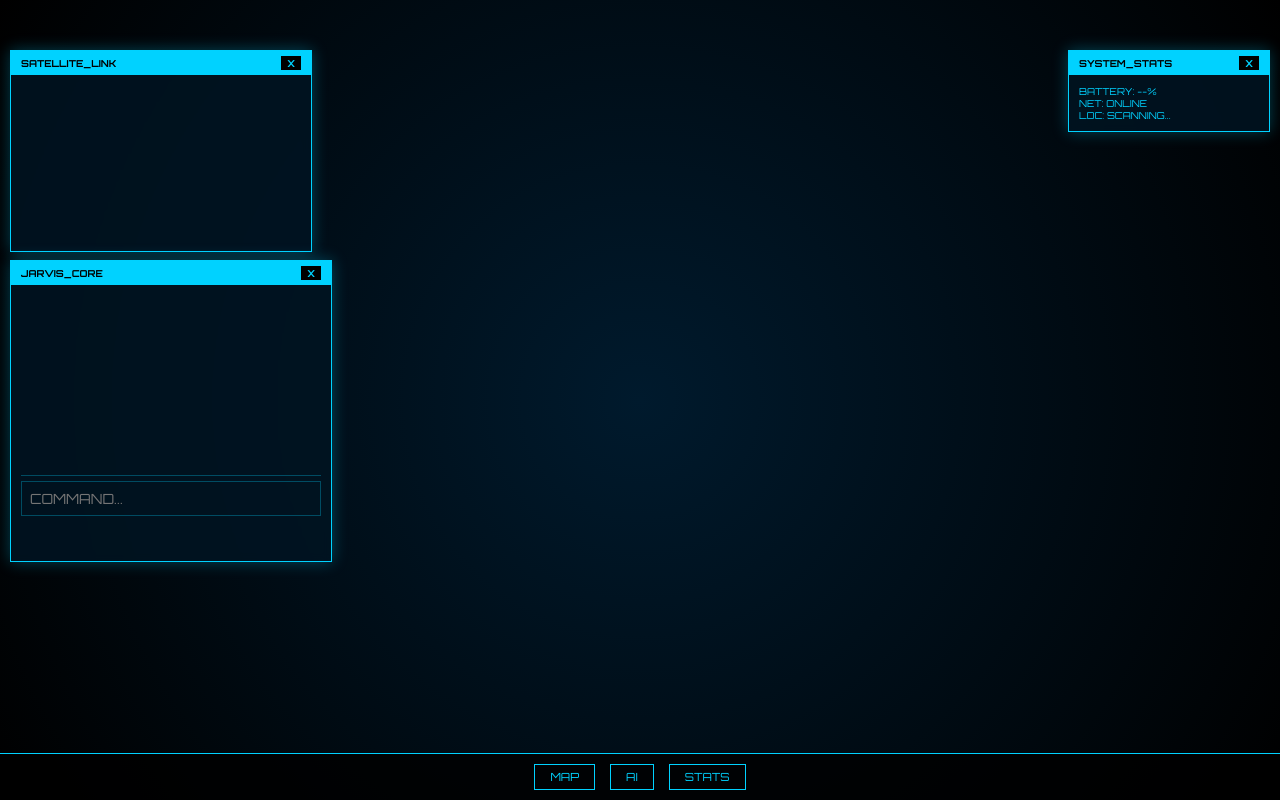
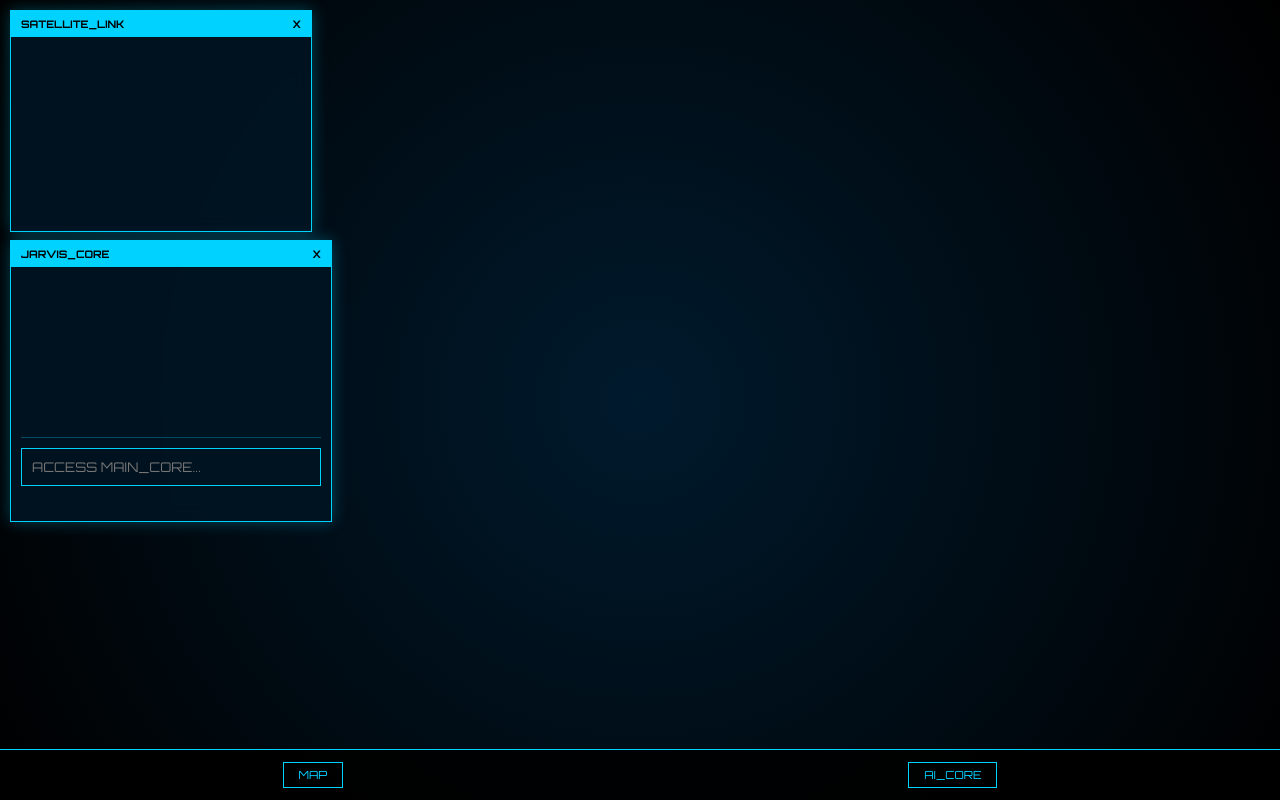
Before and after one commit to bestloveant001-beep/jarvis-web, a website: page index.html in a window 1280 px wide. Drawn offline with nearby package versions, Linux system fonts and the light colour scheme.

Commit message:
index.html

```diff
--- a/index.html
+++ b/index.html
@@ -1,186 +1,92 @@
 <!DOCTYPE html>
 <html>
 <head>
-    <title>[ MARK-V20 ] MULTI-WINDOW OS</title>
+    <title>[ MARK-V20 ] MULTI-WINDOW HUD</title>
     <meta name="viewport" content="width=device-width, initial-scale=1, maximum-scale=1, user-scalable=no">
     <link href="https://fonts.googleapis.com/css2?family=Orbitron:wght@400;700&display=swap" rel="stylesheet">
     <link rel="stylesheet" href="https://unpkg.com/leaflet@1.9.4/dist/leaflet.css" />
     <style>
-        :root { --iron-cyan: #00d2ff; --iron-glow: rgba(0, 210, 255, 0.3); --bg: #000a12; }
-        body { background: var(--bg); color: var(--iron-cyan); font-family: 'Orbitron', sans-serif; margin: 0; height: 100vh; overflow: hidden; }
-
-        /* Desktop/HUD Wallpaper */
+        :root { --iron-cyan: #00d2ff; --iron-glow: rgba(0, 210, 255, 0.3); }
+        body { background: #000; color: var(--iron-cyan); font-family: 'Orbitron', sans-serif; margin: 0; height: 100vh; overflow: hidden; }
         .desktop { position: relative; width: 100%; height: 100%; background: radial-gradient(circle, #001a2d 0%, #000 100%); }
-
-        /* Window Style */
-        .window { position: absolute; border: 1px solid var(--iron-cyan); background: rgba(0, 20, 35, 0.85); backdrop-filter: blur(5px); display: flex; flex-direction: column; min-width: 200px; box-shadow: 0 0 15px var(--iron-glow); z-index: 10; transition: opacity 0.3s; }
-        .window-header { background: var(--iron-cyan); color: #000; padding: 5px 10px; font-size: 0.6em; font-weight: bold; cursor: move; display: flex; justify-content: space-between; align-items: center; }
-        .window-content { padding: 10px; flex: 1; overflow: auto; }
-        .close-btn { cursor: pointer; background: #000; color: var(--iron-cyan); padding: 0 5px; border: 1px solid #000; }
-
-        /* Specific Window Sizes */
-        #win-map { top: 50px; left: 10px; width: 300px; height: 200px; }
-        #win-ai { top: 260px; left: 10px; width: 320px; height: 300px; }
-        #win-status { top: 50px; right: 10px; width: 180px; }
-
-        /* Map & AI internal */
-        #map { width: 100%; height: 100%; filter: hue-rotate(180deg) invert(0.9); }
-        .chat-log { height: 180px; overflow-y: auto; font-size: 0.75em; border-bottom: 1px solid var(--iron-glow); margin-bottom: 5px; }
-        .u-msg { color: #fff; opacity: 0.5; }
-        .j-msg { color: var(--iron-cyan); margin-bottom: 8px; }
-
-        /* Bottom Taskbar */
-        .taskbar { position: fixed; bottom: 0; width: 100%; background: rgba(0, 0, 0, 0.8); border-top: 1px solid var(--iron-cyan); display: flex; justify-content: center; gap: 15px; padding: 10px 0; z-index: 1000; }
-        .app-icon { border: 1px solid var(--iron-cyan); padding: 5px 15px; font-size: 0.7em; cursor: pointer; transition: 0.3s; }
-        .app-icon:active { background: var(--iron-cyan); color: #000; }
-
-        input { width: 100%; background: none; border: 1px solid var(--iron-glow); color: var(--iron-cyan); padding: 8px; font-family: 'Orbitron'; box-sizing: border-box; font-size: 14px; }
+        .window { position: absolute; border: 1px solid var(--iron-cyan); background: rgba(0, 20, 35, 0.9); backdrop-filter: blur(10px); display: flex; flex-direction: column; min-width: 280px; box-shadow: 0 0 15px var(--iron-glow); z-index: 10; }
+        .window-header { background: var(--iron-cyan); color: #000; padding: 6px 10px; font-size: 0.65em; font-weight: bold; cursor: move; display: flex; justify-content: space-between; }
+        .window-content { padding: 10px; flex: 1; }
+        #win-map { top: 10px; left: 10px; width: 300px; height: 220px; }
+        #win-ai { top: 240px; left: 10px; width: 320px; height: 280px; }
+        #map { width: 100%; height: 100%; filter: hue-rotate(180deg) brightness(0.8); }
+        .chat-box { height: 160px; overflow-y: auto; font-size: 0.8em; margin-bottom: 10px; border-bottom: 1px solid var(--iron-glow); }
+        .u-msg { color: #fff; opacity: 0.5; margin-bottom: 5px; }
+        .j-msg { color: var(--iron-cyan); margin-bottom: 10px; font-weight: bold; }
+        .taskbar { position: fixed; bottom: 0; width: 100%; background: rgba(0,0,0,0.9); border-top: 1px solid var(--iron-cyan); display: flex; justify-content: space-around; padding: 12px 0; z-index: 1000; }
+        .btn { border: 1px solid var(--iron-cyan); padding: 5px 15px; font-size: 0.7em; cursor: pointer; }
+        input { width: 100%; background: none; border: 1px solid var(--iron-cyan); color: #fff; padding: 10px; font-family: 'Orbitron'; box-sizing: border-box; }
     </style>
 </head>
 <body>
 
-<div class="desktop" id="desktop">
-    <!-- Window: Map -->
+<div class="desktop">
     <div class="window" id="win-map">
-        <div class="window-header" onmousedown="dragWin(this)">
-            <span>SATELLITE_LINK</span>
-            <span class="close-btn" onclick="toggleWin('win-map')">X</span>
-        </div>
+        <div class="window-header" onmousedown="dragWin(this)"><span>SATELLITE_LINK</span><span onclick="toggle('win-map')">X</span></div>
         <div class="window-content" style="padding:0;"><div id="map"></div></div>
     </div>
 
-    <!-- Window: AI Jarvis -->
     <div class="window" id="win-ai">
-        <div class="window-header" onmousedown="dragWin(this)">
-            <span>JARVIS_CORE</span>
-            <span class="close-btn" onclick="toggleWin('win-ai')">X</span>
-        </div>
+        <div class="window-header" onmousedown="dragWin(this)"><span>JARVIS_CORE</span><span onclick="toggle('win-ai')">X</span></div>
         <div class="window-content">
-            <div id="chat-box" class="chat-log"></div>
-            <input type="text" id="cmd" placeholder="COMMAND..." onkeypress="if(event.key==='Enter') sendCommand()">
-        </div>
-    </div>
-
-    <!-- Window: Status -->
-    <div class="window" id="win-status">
-        <div class="window-header" onmousedown="dragWin(this)">
-            <span>SYSTEM_STATS</span>
-            <span class="close-btn" onclick="toggleWin('win-status')">X</span>
-        </div>
-        <div class="window-content" style="font-size: 0.6em;">
-            <div id="bat">BATTERY: --%</div>
-            <div id="net">NET: ONLINE</div>
-            <div id="loc">LOC: SCANNING...</div>
+            <div id="chat-box" class="chat-box"></div>
+            <input type="text" id="cmd" placeholder="ACCESS MAIN_CORE..." onkeypress="if(event.key==='Enter') sendCommand()">
         </div>
     </div>
 </div>
 
 <div class="taskbar">
-    <div class="app-icon" onclick="toggleWin('win-map')">MAP</div>
-    <div class="app-icon" onclick="toggleWin('win-ai')">AI</div>
-    <div class="app-icon" onclick="toggleWin('win-status')">STATS</div>
+    <div class="btn" onclick="toggle('win-map')">MAP</div>
+    <div class="btn" onclick="toggle('win-ai')">AI_CORE</div>
 </div>
 
 <script src="https://unpkg.com/leaflet@1.9.4/dist/leaflet.js"></script>
+<!-- 🟢 เชื่อมต่อไฟล์สมองกลแยกส่วน -->
+<script src="ai-core.js"></script>
+
 <script>
-    const API_KEY = "AIzaSyDNG91SpfOI2qeHBnhveV1zOUjxEbRoakQ";
-    let map, zIdx = 100;
-
-    // --- Window Logic ---
-    function toggleWin(id) {
-        const win = document.getElementById(id);
-        win.style.display = win.style.display === 'none' ? 'flex' : 'none';
-        focusWin(win);
-    }
-
-    function focusWin(win) {
-        zIdx++;
-        win.style.zIndex = zIdx;
-    }
-
-    function dragWin(header) {
-        const win = header.parentElement;
-        focusWin(win);
-        let pos1 = 0, pos2 = 0, pos3 = 0, pos4 = 0;
-
-        header.onmousedown = dragMouseDown;
-        header.ontouchstart = dragMouseDown;
-
-        function dragMouseDown(e) {
-            e = e || window.event;
-            const clientX = e.type === 'touchstart' ? e.touches[0].clientX : e.clientX;
-            const clientY = e.type === 'touchstart' ? e.touches[0].clientY : e.clientY;
-            pos3 = clientX;
-            pos4 = clientY;
-            document.onmouseup = closeDragElement;
-            document.onmousemove = elementDrag;
-            document.ontouchend = closeDragElement;
-            document.ontouchmove = elementDrag;
-        }
-
-        function elementDrag(e) {
-            const clientX = e.type === 'touchmove' ? e.touches[0].clientX : e.clientX;
-            const clientY = e.type === 'touchmove' ? e.touches[0].clientY : e.clientY;
-            pos1 = pos3 - clientX;
-            pos2 = pos4 - clientY;
-            pos3 = clientX;
-            pos4 = clientY;
-            win.style.top = (win.offsetTop - pos2) + "px";
-            win.style.left = (win.offsetLeft - pos1) + "px";
-        }
-
-        function closeDragElement() {
-            document.onmouseup = null;
-            document.onmousemove = null;
-            document.ontouchend = null;
-            document.ontouchmove = null;
-        }
-    }
-
-    // --- Core Features ---
-    function initMap(lat, lon) {
-        if (!map) {
-            map = L.map('map', { zoomControl: false, attributionControl: false }).setView([lat, lon], 15);
-            L.tileLayer('https://server.arcgisonline.com/ArcGIS/rest/services/World_Imagery/MapServer/tile/{z}/{y}/{x}').addTo(map);
-        }
+    let map;
+    function toggle(id) {
+        const el = document.getElementById(id);
+        el.style.display = el.style.display === 'none' ? 'flex' : 'none';
     }
 
     async function sendCommand() {
         const input = document.getElementById('cmd');
+        const box = document.getElementById('chat-box');
         const msg = input.value;
         if(!msg) return;
 
-        const box = document.getElementById('chat-box');
         box.innerHTML += `<div class="u-msg">>> ${msg}</div>`;
+        input.value = "";
+        box.scrollTop = box.scrollHeight;
 
-        try {
-            const res = await fetch(`https://generativelanguage.googleapis.com/v1beta/models/gemini-pro:generateContent?key=${API_KEY}`, {
-                method: "POST",
-                headers: { "Content-Type": "application/json" },
-                body: JSON.stringify({ contents: [{ parts: [{ text: `คุณคือ JARVIS ตอบท่านสมเดชสั้นๆ: ${msg}` }] }] })
-            });
-            const data = await res.json();
-            const reply = data.candidates[0].content.parts[0].text;
-            box.innerHTML += `<div class="j-msg">JARVIS: ${reply}</div>`;
-            const utter = new SpeechSynthesisUtterance(reply); utter.lang = 'th-TH'; window.speechSynthesis.speak(utter);
-        } catch(e) { box.innerHTML += `<div class="j-msg">ERROR: เชื่อมต่อ AI ไม่ได้</div>`; }
+        // 🧠 เรียกใช้ฟังก์ชันจากไฟล์ ai-core.js
+        const reply = await askJarvis(msg);
 
+        box.innerHTML += `<div class="j-msg">JARVIS: ${reply}</div>`;
         box.scrollTop = box.scrollHeight;
-        input.value = "";
+        jarvisSpeak(reply);
     }
 
-    // Update Stats
-    setInterval(async () => {
-        try {
-            const b = await navigator.getBattery();
-            document.getElementById('bat').innerText = `BATTERY: ${Math.round(b.level*100)}%`;
-        } catch(e) {}
-    }, 5000);
+    function dragWin(header) {
+        let win = header.parentElement;
+        header.onmousedown = (e) => {
+            let x = e.clientX - win.offsetLeft, y = e.clientY - win.offsetTop;
+            document.onmousemove = (e) => { win.style.left = (e.clientX-x)+'px'; win.style.top = (e.clientY-y)+'px'; };
+            document.onmouseup = () => document.onmousemove = null;
+        };
+    }
 
     window.onload = () => {
         navigator.geolocation.getCurrentPosition(p => {
-            initMap(p.coords.latitude, p.coords.longitude);
-            document.getElementById('loc').innerText = `LOC: ${p.coords.latitude.toFixed(2)}, ${p.coords.longitude.toFixed(2)}`;
+            map = L.map('map', {zoomControl:false}).setView([p.coords.latitude, p.coords.longitude], 15);
+            L.tileLayer('https://server.arcgisonline.com/ArcGIS/rest/services/World_Imagery/MapServer/tile/{z}/{y}/{x}').addTo(map);
         });
     };
 </script>
```
